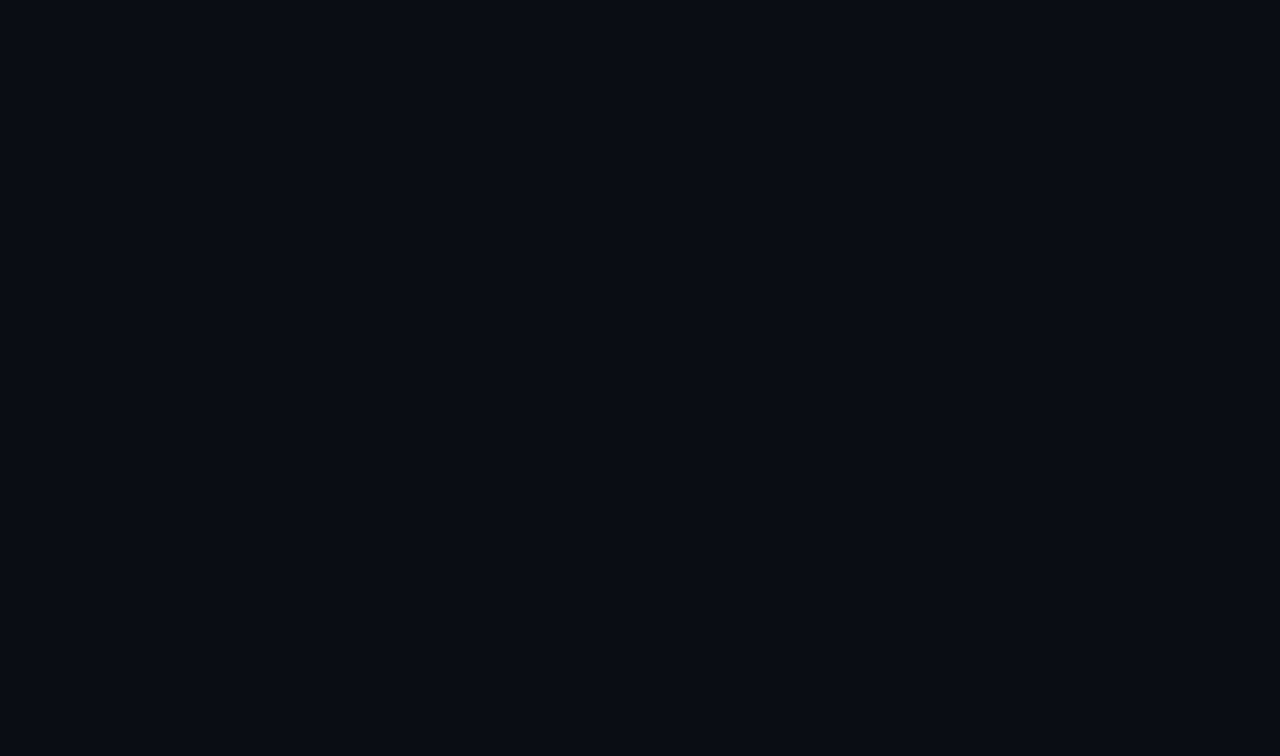
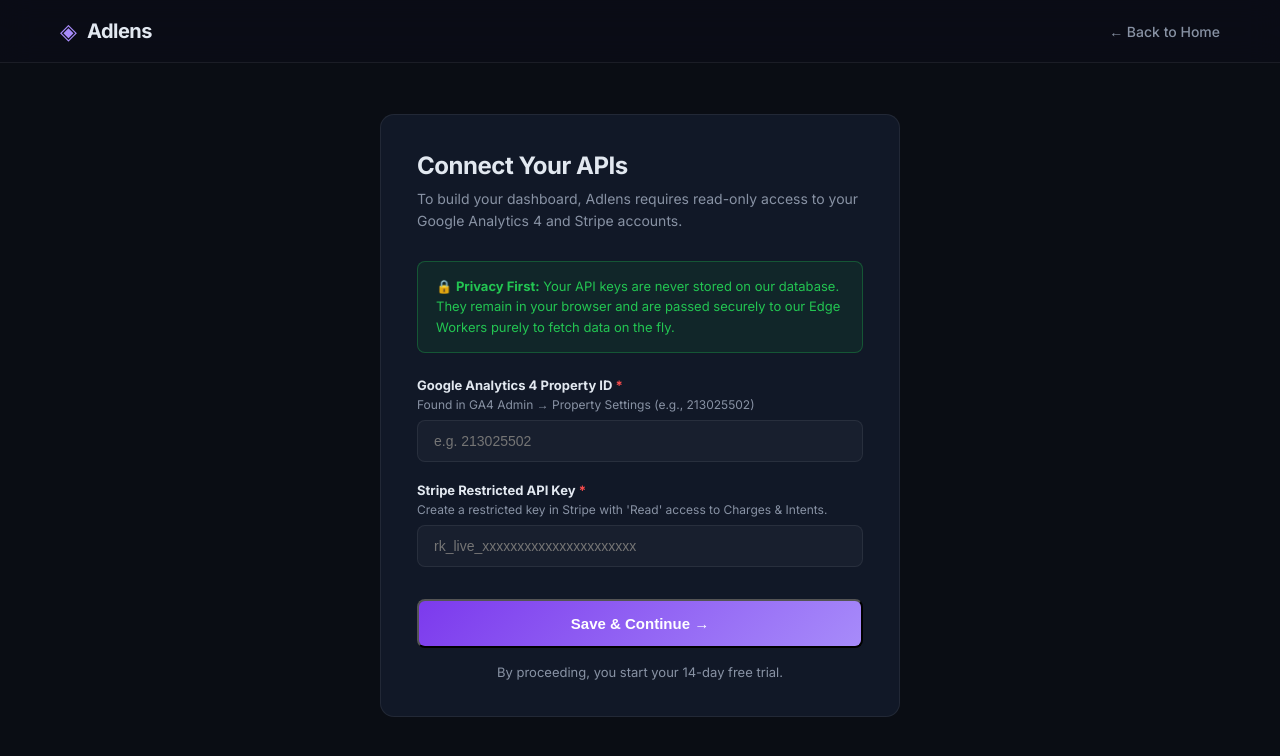
Before and after one commit to abdulmuqsith810-debug/Adlens, a React (Vite) app: page /connect in a window 1280 px wide. Before the commit this address had no page. Shown: the top 756 px of the page. Built offline with nearby package versions, Linux system fonts and the light colour scheme.

Commit message:
Add API connection screen and wire to free trial buttons

```diff
--- a/src/App.jsx
+++ b/src/App.jsx
@@ -4,6 +4,7 @@
 import Dashboard from './components/Dashboard';
 import Guide from './components/Guide';
 import Onboarding from './components/Onboarding';
+import ConnectApis from './components/ConnectApis';
 
 // Guard: if onboarding not complete, send to /onboarding
 function DashboardGuard() {
@@ -17,6 +18,7 @@
             <Routes>
                 <Route path="/" element={<LandingPage />} />
                 <Route path="/guide" element={<Guide />} />
+                <Route path="/connect" element={<ConnectApis />} />
                 <Route path="/onboarding" element={<Onboarding />} />
                 <Route path="/dashboard" element={<DashboardGuard />} />
             </Routes>
--- /dev/null
+++ b/src/components/ConnectApis.jsx
@@ -0,0 +1,92 @@
+import { useState } from 'react';
+import { useNavigate, Link } from 'react-router-dom';
+
+export default function ConnectApis() {
+    const navigate = useNavigate();
+    const [ga4Id, setGa4Id] = useState(localStorage.getItem('iq_ga4_id') || '');
+    const [stripeKey, setStripeKey] = useState(localStorage.getItem('iq_stripe_key') || '');
+    const [errors, setErrors] = useState({});
+
+    function handleConnect() {
+        const newErrors = {};
+        if (!ga4Id.trim()) newErrors.ga4 = 'GA4 Property ID is required';
+        if (!stripeKey.trim()) newErrors.stripe = 'Stripe Restricted Key is required';
+        else if (!stripeKey.startsWith('rk_') && !stripeKey.startsWith('sk_test_')) {
+            newErrors.stripe = 'Invalid key format. Expected a Restricted Key (rk_live_...)';
+        }
+
+        if (Object.keys(newErrors).length > 0) {
+            setErrors(newErrors);
+            return;
+        }
+
+        // Save keys securely in local storage for the frontend to pass to the Worker
+        localStorage.setItem('iq_ga4_id', ga4Id.trim());
+        localStorage.setItem('iq_stripe_key', stripeKey.trim());
+
+        // Move to the next step (data compatibility check)
+        navigate('/onboarding');
+    }
+
+    return (
+        <div className="landing-page dark" style={{ minHeight: '100vh', display: 'flex', flexDirection: 'column' }}>
+            <header className="landing-header">
+                <div className="logo">
+                    <span className="logo-icon">◈</span>
+                    <span className="logo-text">Adlens</span>
+                </div>
+                <Link to="/" className="nav-link" style={{ marginLeft: 'auto' }}>← Back to Home</Link>
+            </header>
+
+            <div className="onboarding-container" style={{ flex: 1, display: 'flex', alignItems: 'center', justifyContent: 'center' }}>
+                <div className="onboarding-card" style={{ width: '100%', maxWidth: '520px' }}>
+                    <h2 className="onboarding-title">Connect Your APIs</h2>
+                    <p className="onboarding-subtitle">
+                        To build your dashboard, Adlens requires read-only access to your Google Analytics 4 and Stripe accounts.
+                    </p>
+
+                    <div className="declaration-notice" style={{ background: 'rgba(35, 197, 82, 0.08)', borderColor: 'rgba(35, 197, 82, 0.3)', color: '#23C552' }}>
+                        🔒 <strong>Privacy First:</strong> Your API keys are never stored on our database. They remain in your browser and are passed securely to our Edge Workers purely to fetch data on the fly.
+                    </div>
+
+                    <div className="onboarding-field" style={{ marginTop: '24px' }}>
+                        <label className="field-label">Google Analytics 4 Property ID <span className="required-star">*</span></label>
+                        <p className="field-hint">Found in GA4 Admin → Property Settings (e.g., 213025502)</p>
+                        <input
+                            type="text"
+                            placeholder="e.g. 213025502"
+                            className={`field-input ${errors.ga4 ? 'input-error' : ''}`}
+                            value={ga4Id}
+                            onChange={(e) => { setGa4Id(e.target.value); setErrors({...errors, ga4: null}); }}
+                        />
+                        {errors.ga4 && <p className="onboarding-error">{errors.ga4}</p>}
+                    </div>
+
+                    <div className="onboarding-field" style={{ marginTop: '20px' }}>
+                        <label className="field-label">Stripe Restricted API Key <span className="required-star">*</span></label>
+                        <p className="field-hint">Create a restricted key in Stripe with 'Read' access to Charges & Intents.</p>
+                        <input
+                            type="password"
+                            placeholder="rk_live_xxxxxxxxxxxxxxxxxxxxxx"
+                            className={`field-input ${errors.stripe ? 'input-error' : ''}`}
+                            value={stripeKey}
+                            onChange={(e) => { setStripeKey(e.target.value); setErrors({...errors, stripe: null}); }}
+                        />
+                        {errors.stripe && <p className="onboarding-error">{errors.stripe}</p>}
+                    </div>
+
+                    <button
+                        className="btn-primary"
+                        style={{ width: '100%', marginTop: '32px', display: 'flex', justifyContent: 'center', fontSize: '15px' }}
+                        onClick={handleConnect}
+                    >
+                        Save & Continue →
+                    </button>
+                    <p style={{ textAlign: 'center', fontSize: '13px', color: 'var(--text-muted)', marginTop: '16px' }}>
+                        By proceeding, you start your 14-day free trial.
+                    </p>
+                </div>
+            </div>
+        </div>
+    );
+}
--- a/src/components/LandingPage.jsx
+++ b/src/components/LandingPage.jsx
@@ -193,7 +193,7 @@
                             <li>✅ Hourly & Daily views</li>
                             <li>✅ Spend efficiency calculator</li>
                         </ul>
-                        <a href="#xflow-checkout" className="btn-secondary pricing-btn">Start Free Trial</a>
+                        <Link to="/connect" className="btn-secondary pricing-btn">Start Free Trial</Link>
                     </div>
                     <div className="pricing-card featured">
                         <div className="pricing-pill">Most Popular</div>
```
